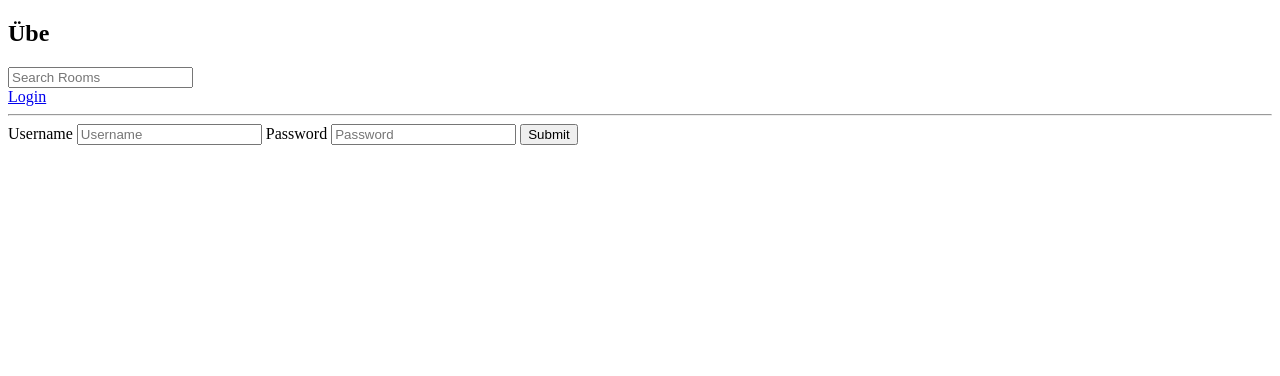
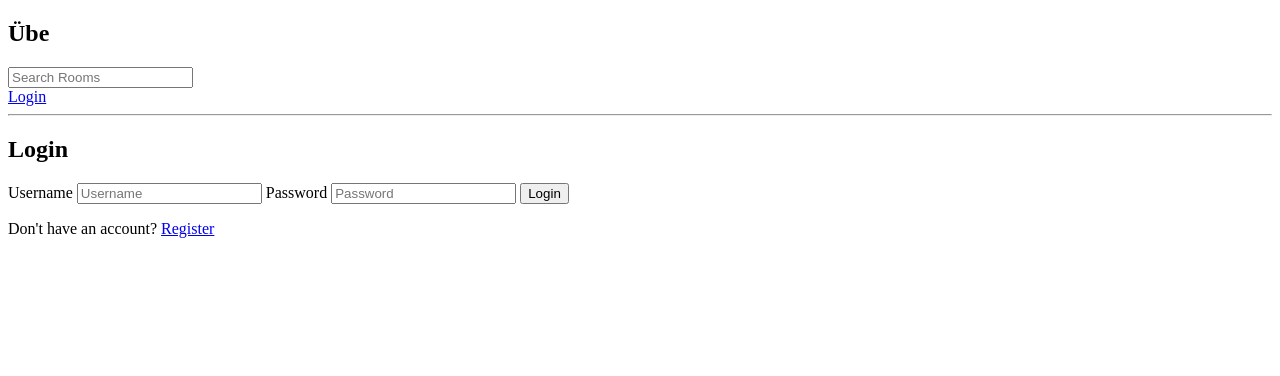
Before and after one commit to abubow/Ube, a Django app: page /login/ in a window 1280 px wide. Shown: the top 376 px of the page. Run offline with Django 4.2, Linux system fonts and the light colour scheme.

Commit message:
Added user login and registration as well modified room.html

```diff
--- a/base/templates/base/login_register.html
+++ b/base/templates/base/login_register.html
@@ -1,6 +1,8 @@
 {% extends 'main.html' %} {% block content%}
 
 <main>
+	{% if title == 'Login' %}
+	<h2>{% if error %} {{ error }} {% else %} Login {% endif %}</h2>
 	<form
 		action="{% url 'login' %}"
 		method="post">
@@ -17,11 +19,23 @@
 			name="password"
 			placeholder="Password"
 			required />
-		<button
-			type="submit">
-			Submit
-		</button>
+		<button type="submit">Login</button>
+		<p>
+			Don't have an account? <a href="{% url 'register' %}">Register</a>
+		</p>
 	</form>
+	{% elif title == 'Register' %}
+	<h2>{% if error %} {{ error }} {% else %} Register {% endif %}</h2>
+	<form
+		action="{% url 'register' %}"
+		method="post">
+		{% csrf_token %}
+		{{ form.as_p }}
+		<button type="submit">Register</button>
+		<p>Already have an account? <a href="{% url 'login' %}">Login</a></p>
+	</form>
+
+	{% endif %}
 </main>
 
 {% endblock content %}
--- a/base/urls.py
+++ b/base/urls.py
@@ -4,6 +4,7 @@ from . import views
 urlpatterns = [
     path('login/', views.loginPage, name='login'),
     path('logout/', views.logoutUser, name='logout'),
+    path('register/', views.registerPage, name='register'),
     path('', views.home, name='home'),
     path('room/<str:room_name>/', views.room, name='room'),
     path('room_form/', views.room_form, name='room-form'),
--- a/base/views.py
+++ b/base/views.py
@@ -1,11 +1,14 @@
 from django.shortcuts import render, redirect
 from django.db.models import Q
 from django.contrib.auth import authenticate, login, logout
+from django.contrib.auth.decorators import login_required
+from django.contrib.auth.forms import UserCreationForm
 from django.contrib import messages
 # Create your views here.
 from django.http import HttpResponse
 from .models import Room, Topic, User
 from .forms import RoomForm
+
 
 def loginPage(request):
     if request.user.is_authenticated:
@@ -26,13 +29,35 @@ def loginPage(request):
         else:
             messages.error(request, 'Username or password is incorrect')
     context = {
-
+        'title': 'Login'
     }
     return render(request, 'base/login_register.html', context)
+
 
 def logoutUser(request):
     logout(request)
     return redirect('login')
+
+
+def registerPage(request):
+    context = {
+        'title': 'Register',
+        'form': UserCreationForm,
+    }
+    if request.user.is_authenticated:
+        return redirect('home')
+    if request.method == 'POST':
+        form = UserCreationForm(request.POST)
+        if form.is_valid():
+            user = form.save(commit=False)
+            user.username = user.username.lower()
+            user.save()
+            login(request, user)
+            return redirect('home')
+        else:
+            messages.error(request, 'An error has occurred during registration')
+    return render(request, 'base/login_register.html', context)
+
 
 def home(request):
     q = request.GET.get('q')
@@ -43,9 +68,7 @@ def home(request):
             Q(topics__description__icontains=q) |
             Q(name__icontains=q) |
             Q(description__icontains=q)
-        ).distinct(
-            # order by the number of topics that match the query
-        )
+        ).distinct()
     else:
         # get all the rooms
         rooms = Room.objects.all()
@@ -59,12 +82,15 @@ def home(request):
 
 def room(request, room_name):
     room = Room.objects.get(link=room_name)
+    messages = room.messages_set.all().order_by('-timestamp')
     context = {
         'room_name': room.description,
+        'messages': messages,
     }
     return render(request, 'base/room.html', context)
 
 
+@login_required(login_url='login')
 def room_form(request):
     form = RoomForm()
     if request.method == 'POST':
@@ -80,9 +106,14 @@ def room_form(request):
     return render(request, 'base/room_form.html', context)
 
 
+@login_required(login_url='login')
 def update_room(request, pk):
     room = Room.objects.get(id=pk)
     form = RoomForm(instance=room)
+
+    if request.user != room.host:
+        return HttpResponse('You are not authorized to view this page')
+
     if request.method == 'POST':
         form = RoomForm(request.POST, instance=room)
         if form.is_valid():
@@ -94,8 +125,11 @@ def update_room(request, pk):
     return render(request, 'base/room_form.html', context)
 
 
+@login_required(login_url='login')
 def delete_room(request, pk):
     room = Room.objects.get(id=pk)
+    if request.user != room.host:
+        return HttpResponse('You are not authorized to view this page')
     if request.method == 'POST':
         room.delete()
         return redirect('home')
--- a/templates/navbar.html
+++ b/templates/navbar.html
@@ -10,6 +10,7 @@
 		placeholder="Search Rooms" />
 </form>
 {% if user.is_authenticated %}
+<p>Hi, {{ user.username }}!</p>
 <a href="{% url 'logout' %}"> Logout </a>
 {% else %}
 <a href="{% url 'login' %}"> Login </a>
```
Also changed, not shown: base/templates/base/home.html (+8 -2 lines), base/templates/base/room.html (+13 -0 lines), db.sqlite3.
